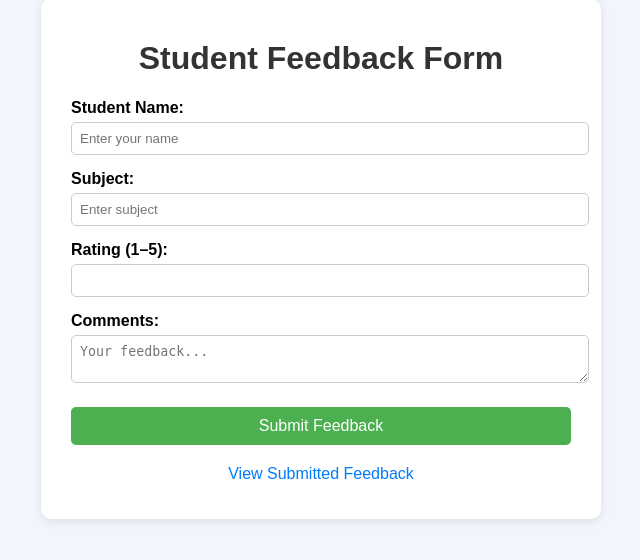
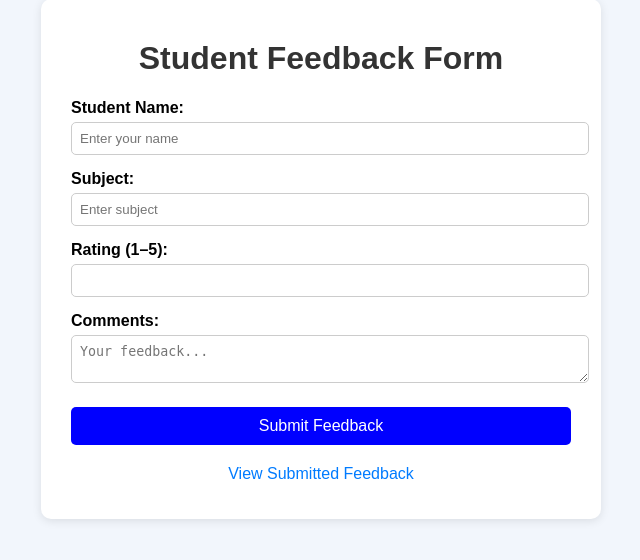
Before and after one commit to samuelm99729/Feedback, a Flask app: page / in a window 1280 px wide. Shown: the part 41-601 px from the top of the page, without its empty margins (319-959 px from the left). Run offline with Flask 3, Linux system fonts and the light colour scheme.

Commit message:
Changed button color

```diff
--- a/static/style.css
+++ b/static/style.css
@@ -36,7 +36,7 @@ input, textarea {
 button {
     margin-top: 20px;
     width: 100%;
-    background-color: #4CAF50;
+    background-color: blue;
     color: white;
     padding: 10px;
     font-size: 16px;
```
